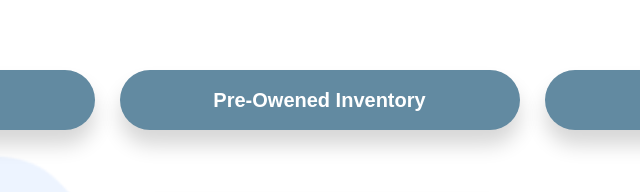
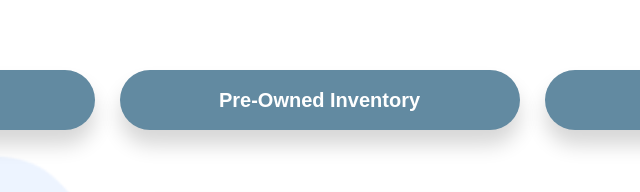
Before and after one commit to Jmorrissette1/Toys-for-tots-2020, a plain HTML site: page index.html in a window 1280 px wide. Shown: the part 1541-1733 px from the top of the page, 308-948 px from the left. Drawn offline with nearby package versions, Linux system fonts and the light colour scheme.

Commit message:
fixed typo

```diff
--- a/index.html
+++ b/index.html
@@ -38,7 +38,7 @@
         <section id="button-box-section">
             <div class="container row buttons-box">
                 <button class="inv-button">New Inventory</button>
-                <button class="inv-button">Pre-Owened Inventory</button>
+                <button class="inv-button">Pre-Owned Inventory</button>
                 <button class="inv-button">Certified Pre-Owned</button>
             </div>
         </section>
```
